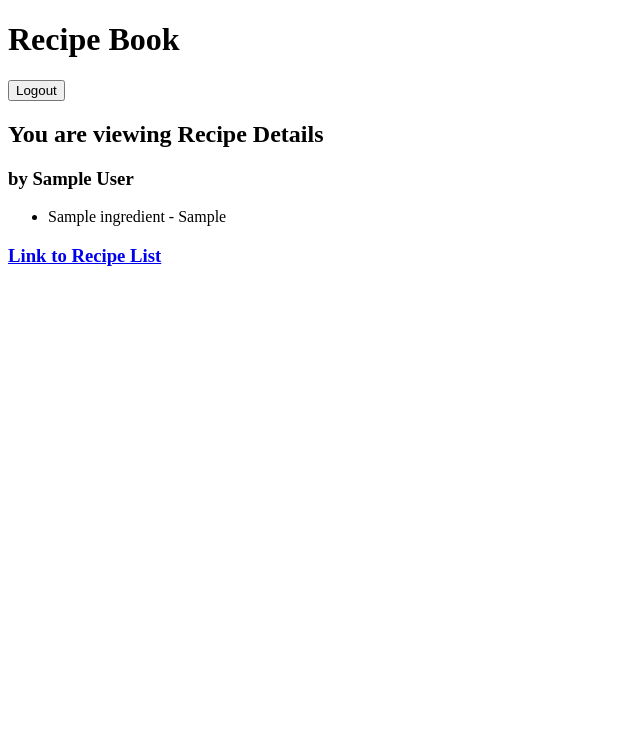
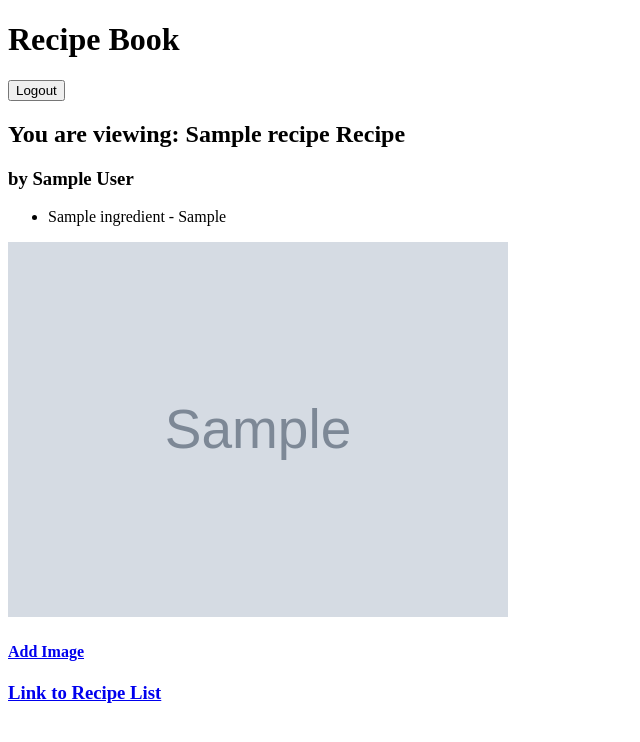
Before and after one commit to kintengg/hotdog, a Django app: page /recipe/1 in a window 1280 px wide. Shown: the top 742 px of the page, without its empty margins (0-640 px from the left). Run offline with Django 5.2, Linux system fonts and the light colour scheme; a user stored in the database is signed in; tables that the repository leaves empty hold one stand-in row (values such as "Sample post"); grey boxes marked "Sample" are stand-in pictures.

Commit message:
updated base, list, detail htmls, created the add_image and recipe_create html

```diff
--- a/templates/base.html
+++ b/templates/base.html
@@ -5,6 +5,7 @@
     <meta http-equiv="X-UA-Compatible" content="IE=edge">
     <meta name="viewport" content="width=device-width, initial-scale=1.0">
     <title>{% block title %}{% endblock %}</title>
+    {% block styles %}{% endblock %}
 </head>
 <body>
     <header>
--- a/templates/recipe.html
+++ b/templates/recipe.html
@@ -3,8 +3,18 @@
 {% block title %}
     {{ recipe.name }}
 {% endblock %}
+{% block styles %}
+    <style>
+        img{
+            width: 100%;
+            height: auto;
+            max-width: 500px;
+            max-height: 500px;
+        }
+    </style>
+{% endblock %}
 {% block page %}
-    You are viewing Recipe Details
+    You are viewing: {{ recipe.name }} Recipe
 {% endblock %}
 {% block content %}
     <h3>by {{ recipe.author }}</h3>
@@ -13,5 +23,9 @@
             <li>{{ ingredient.ingredient.name }} - {{ ingredient.quantity }}</li>
         {% endfor %}
     </ul>
+    {% for image in recipe.image.all %}
+        <img src="{{ image.image.url }}" alt="{{ image.description }}">
+    {% endfor %}
+    <h4><a href="{% url 'ledger:recipe_add_image' pk=recipe.pk %}">Add Image</a></h4>
     <h3><a href="/recipes/list">Link to Recipe List</a></h3>
 {% endblock %}
--- a/templates/recipes_list.html
+++ b/templates/recipes_list.html
@@ -4,7 +4,7 @@
     Recipes List
 {% endblock %}
 {% block page %}
-    You are viewing Recipes List
+    You are viewing: Recipes List
 {% endblock %}
 {% block content %}
     <h3>Recipes List</h3>
@@ -15,4 +15,5 @@
             </li>
         {% endfor %}
     </ul>
+    <h4><a href="{% url 'ledger:recipe_create' %}">Add Recipe</a></h4>
 {% endblock %}
```
Also changed, not shown: templates/recipe_add_image.html (added, +12 -0 lines), templates/recipe_create.html (added, +12 -0 lines), 1 other file.
